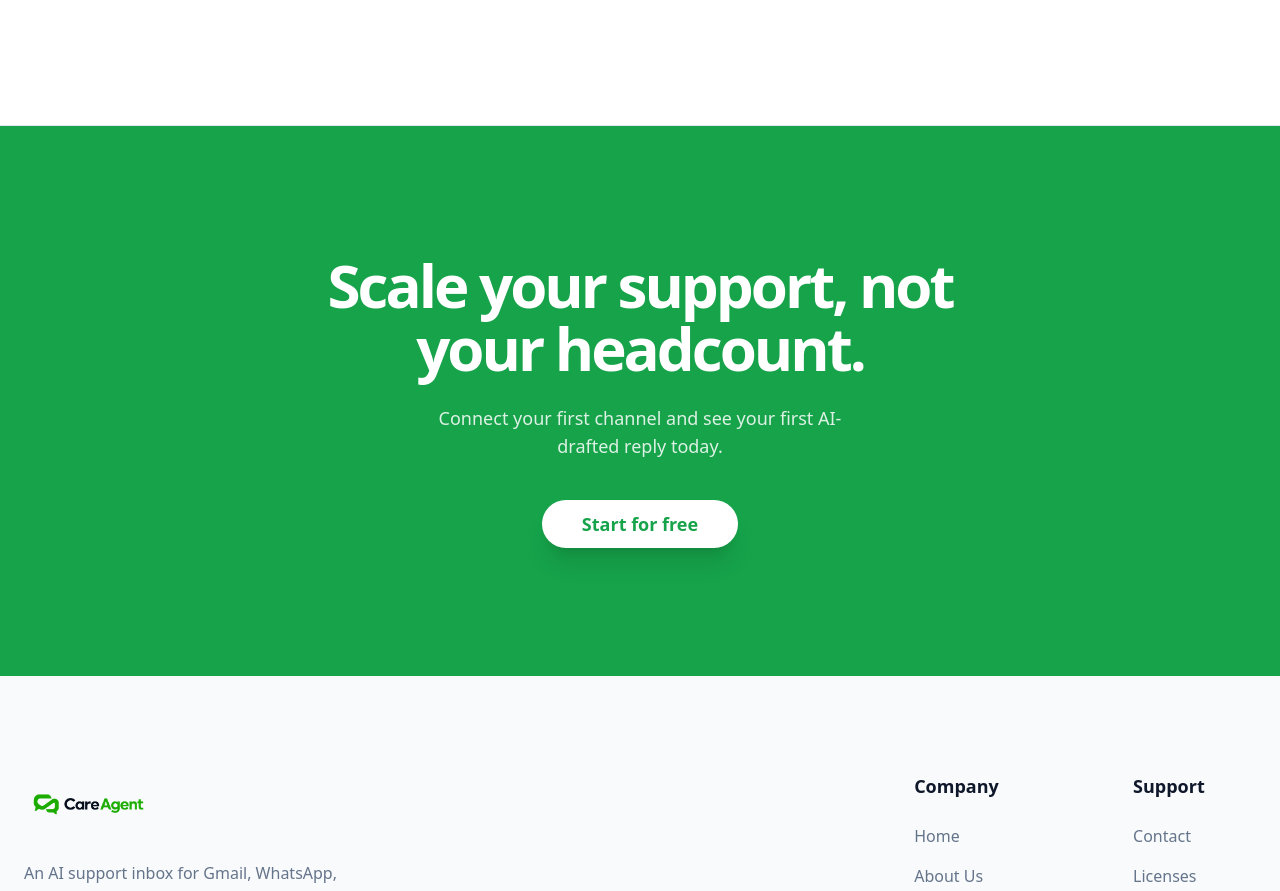
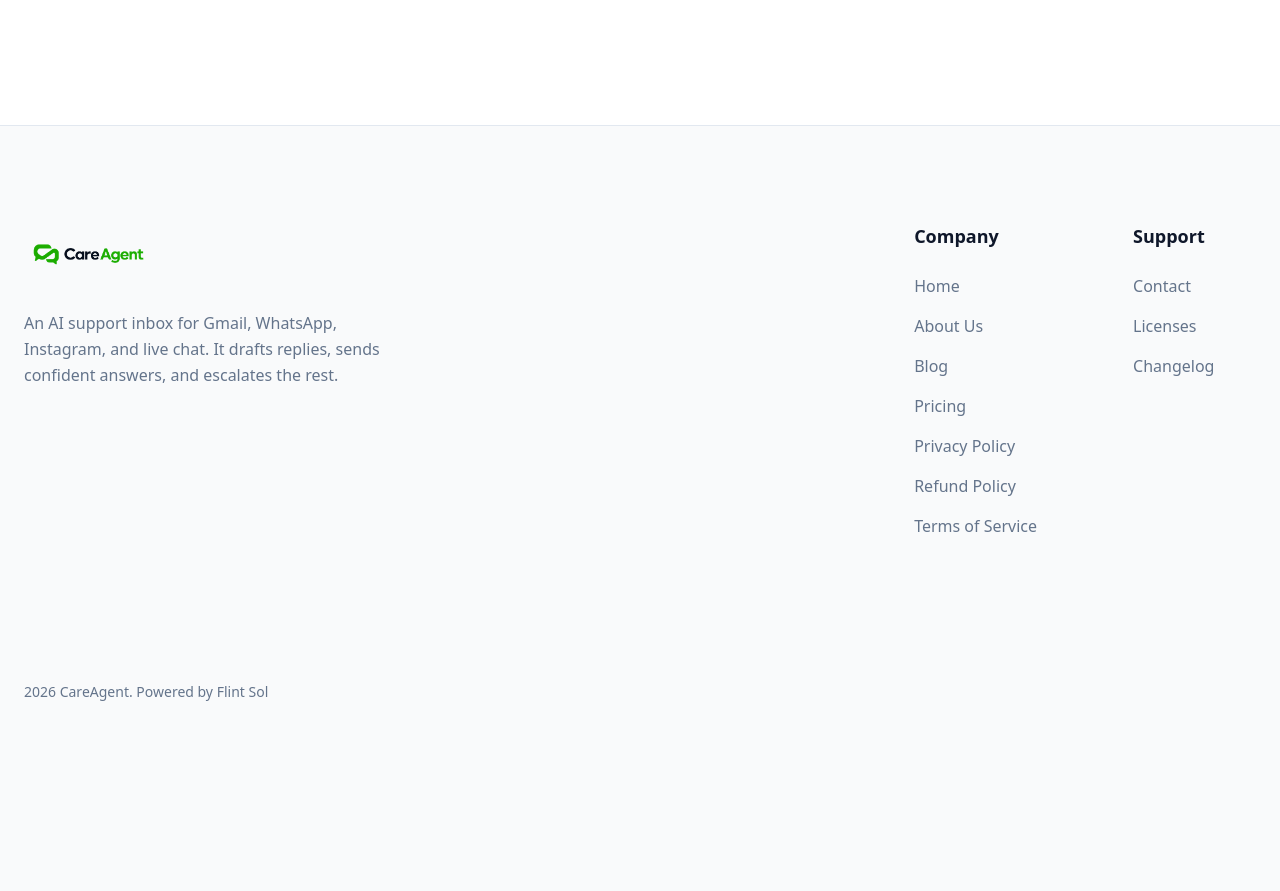
Before and after one commit to AsadRandhawa/careagent-ai-fe, a React (Vite) app: page / in a window 1280 px wide. Shown: the part 5068-5959 px from the top of the page. After the commit the page ends 5818 px from the top, so only its background shows below. Built offline with nearby package versions, Linux system fonts and the light colour scheme.

Commit message:
Add files via upload

```diff
--- a/src/screens/Landing.tsx
+++ b/src/screens/Landing.tsx
@@ -89,7 +89,7 @@ export const Landing = () => {
               transition={{ delay: 0.6 }}
             >
               <Button variant="primary" onClick={onEnterApp} className="px-8 py-4 text-sm rounded-full font-bold">
-                Sign In / Sign Up
+                {token ? "Go To Dashboard" : "Sign In / Sign Up"}
               </Button>
             </motion.div>
           </div>
@@ -111,7 +111,7 @@ export const Landing = () => {
                 {["Features", "Integrations", "Pricing"].map((item) => (
                   <a key={item} href={`#${item.toLowerCase().replace(/\s+/g, "-")}`} className="text-2xl font-extrabold text-text-primary tracking-tight" onClick={() => setIsMenuOpen(false)}>{item}</a>
                 ))}
-                <Button variant="primary" onClick={onEnterApp} className="w-full py-5 text-xl font-bold rounded-full">Launch App</Button>
+                <Button variant="primary" onClick={onEnterApp} className="w-full py-5 text-xl font-bold rounded-full">{token ? "Go To Dashboard" : "Launch App"}</Button>
               </div>
             </motion.div>
           )}
@@ -382,53 +382,6 @@ export const Landing = () => {
         </div>
       </section>
 
-      {/* Final CTA */}
-      <section
-        className="py-32 px-6 relative flex items-center justify-center text-center"
-        style={{ backgroundColor: '#16a34a' }}
-      >
-        <div className="max-w-2xl relative">
-          <motion.h2
-            initial={{ opacity: 0, y: 20 }}
-            whileInView={{ opacity: 1, y: 0 }}
-            viewport={{ once: true }}
-            transition={{ duration: 0.6 }}
-            className="text-4xl md:text-6xl font-extrabold tracking-tighter leading-[1.05] mb-6"
-            style={{ color: '#ffffff' }}
-          >
-            Scale your support, not your headcount.
-          </motion.h2>
-
-          <motion.p
-            initial={{ opacity: 0, y: 16 }}
-            whileInView={{ opacity: 1, y: 0 }}
-            viewport={{ once: true }}
-            transition={{ duration: 0.6, delay: 0.1 }}
-            className="text-lg mb-10 max-w-md mx-auto font-medium"
-            style={{ color: 'rgba(255,255,255,0.85)' }}
-          >
-            Connect your first channel and see your first AI-drafted reply today.
-          </motion.p>
-
-          <motion.div
-            initial={{ opacity: 0, y: 16 }}
-            whileInView={{ opacity: 1, y: 0 }}
-            viewport={{ once: true }}
-            transition={{ duration: 0.6, delay: 0.2 }}
-          >
-            <Button
-              variant="default"
-              size="lg"
-              onClick={onEnterApp}
-              className="px-10 py-5 text-lg font-bold rounded-full border-none shadow-xl"
-              style={{ backgroundColor: '#ffffff', color: '#16a34a' }}
-            >
-              Start for free
-            </Button>
-          </motion.div>
-        </div>
-      </section>
-
       {/* Footer */}
       <footer className="pt-24 pb-12 px-6 bg-bg">
         <div className="max-w-7xl mx-auto">
```
